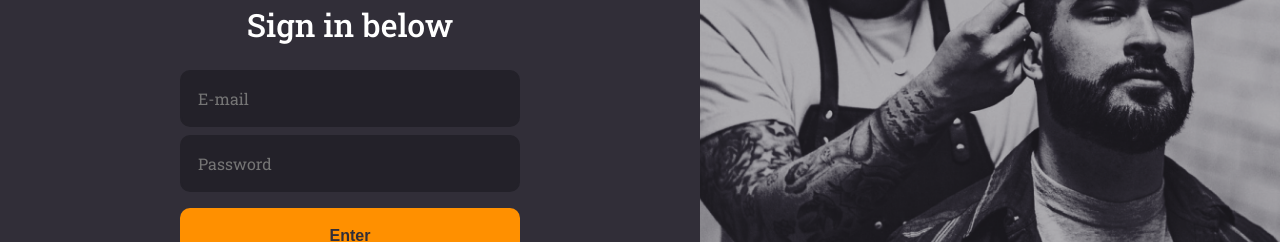
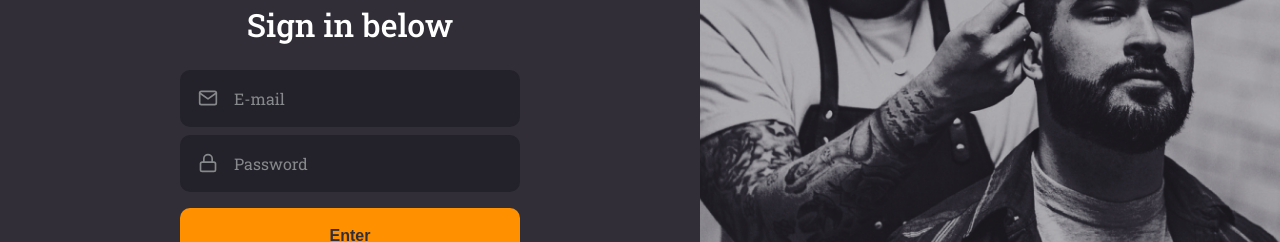
Before and after one commit to guvarallo/gobarber-frontend, a React (Create React App) app: page / in a window 1280 px wide. Shown: the part 289-531 px from the top of the page. Built offline with nearby package versions, Linux system fonts and the light colour scheme.

Commit message:
isolated button and input as components

```diff
--- /dev/null
+++ b/src/components/Buttton/index.tsx
@@ -0,0 +1,13 @@
+import React, { ButtonHTMLAttributes } from 'react';
+
+import { Container } from './styles';
+
+type ButtonProps = ButtonHTMLAttributes<HTMLButtonElement>;
+
+const Button: React.FC<ButtonProps> = ({ children, ...rest }) => (
+  <Container type="button" {...rest}>
+    {children}
+  </Container>
+);
+
+export default Button;
--- /dev/null
+++ b/src/components/Buttton/styles.ts
@@ -0,0 +1,20 @@
+import styled from 'styled-components';
+import { shade } from 'polished';
+
+export const Container = styled.button`
+  background: #ff9000;
+  height: 56px;
+  border-radius: 10px;
+  border: 0;
+  padding: 0 16px;
+  color: #312e38;
+  width: 100%;
+  font-weight: bold;
+  font-size: 16px;
+  margin-top: 16px;
+  transition: background-color 0.2s;
+
+  &:hover {
+    background: ${shade(0.2, '#ff9000')};
+  }
+`;
--- /dev/null
+++ b/src/components/Input/index.tsx
@@ -0,0 +1,18 @@
+import React, { InputHTMLAttributes } from 'react';
+import { IconBaseProps } from 'react-icons';
+
+import { Container } from './styles';
+
+interface InputProps extends InputHTMLAttributes<HTMLInputElement> {
+  name: string; // We have to declare here to make it required, since this field is name?: originally
+  icon?: React.ComponentType<IconBaseProps>;
+}
+
+const Input: React.FC<InputProps> = ({ icon: Icon, ...rest }) => (
+  <Container>
+    {Icon && <Icon size={20} />}
+    <input {...rest} />
+  </Container>
+);
+
+export default Input;
--- /dev/null
+++ b/src/components/Input/styles.ts
@@ -0,0 +1,29 @@
+import styled from 'styled-components';
+
+export const Container = styled.div`
+  background: #232129;
+  border-radius: 10px;
+  border: 2px solid #232129;
+  padding: 16px;
+  width: 100%;
+  color: #86898b;
+  margin-top: 8px;
+
+  display: flex;
+  align-items: center;
+
+  input {
+    flex: 1;
+    background: transparent;
+    border: 0;
+    color: #fff;
+    &::placeholder {
+      color: #86898b;
+    }
+  }
+
+  svg {
+    margin-right: 16px;
+    color: #86898b;
+  }
+`;
--- a/src/pages/SignIn/index.tsx
+++ b/src/pages/SignIn/index.tsx
@@ -1,7 +1,10 @@
 import React from 'react';
-import { FiLogIn } from 'react-icons/fi';
+import { FiLogIn, FiMail, FiLock } from 'react-icons/fi';
 
 import logo from '../../assets/logo.svg';
+
+import Input from '../../components/Input/index';
+import Button from '../../components/Buttton/index';
 
 import { Container, Content, Background } from './styles';
 
@@ -13,11 +16,15 @@
       <form>
         <h1>Sign in below</h1>
 
-        <input placeholder="E-mail" />
+        <Input name="email" icon={FiMail} placeholder="E-mail" />
+        <Input
+          name="password"
+          icon={FiLock}
+          type="password"
+          placeholder="Password"
+        />
 
-        <input type="password" placeholder="Password" />
-
-        <button type="submit">Enter</button>
+        <Button type="submit">Enter</Button>
 
         <a href="forgot">Forgot my password</a>
       </form>
--- a/src/pages/SignIn/styles.ts
+++ b/src/pages/SignIn/styles.ts
@@ -27,37 +27,6 @@
 
     h1 {
       margin-bottom: 24px;
-    }
-
-    input {
-      background: #232129;
-      border-radius: 10px;
-      border: 2px solid #232129;
-      padding: 16px;
-      width: 100%;
-      color: #f4ede8;
-
-      & + input {
-        margin-top: 8px;
-      }
-    }
-
-    button {
-      background: #ff9000;
-      height: 56px;
-      border-radius: 10px;
-      border: 0;
-      padding: 0 16px;
-      color: #312e38;
-      width: 100%;
-      font-weight: bold;
-      font-size: 16px;
-      margin-top: 16px;
-      transition: background-color 0.2s;
-
-      &:hover {
-        background: ${shade(0.2, '#ff9000')};
-      }
     }
 
     a {
```
Also changed, not shown: .eslintrc.json.
